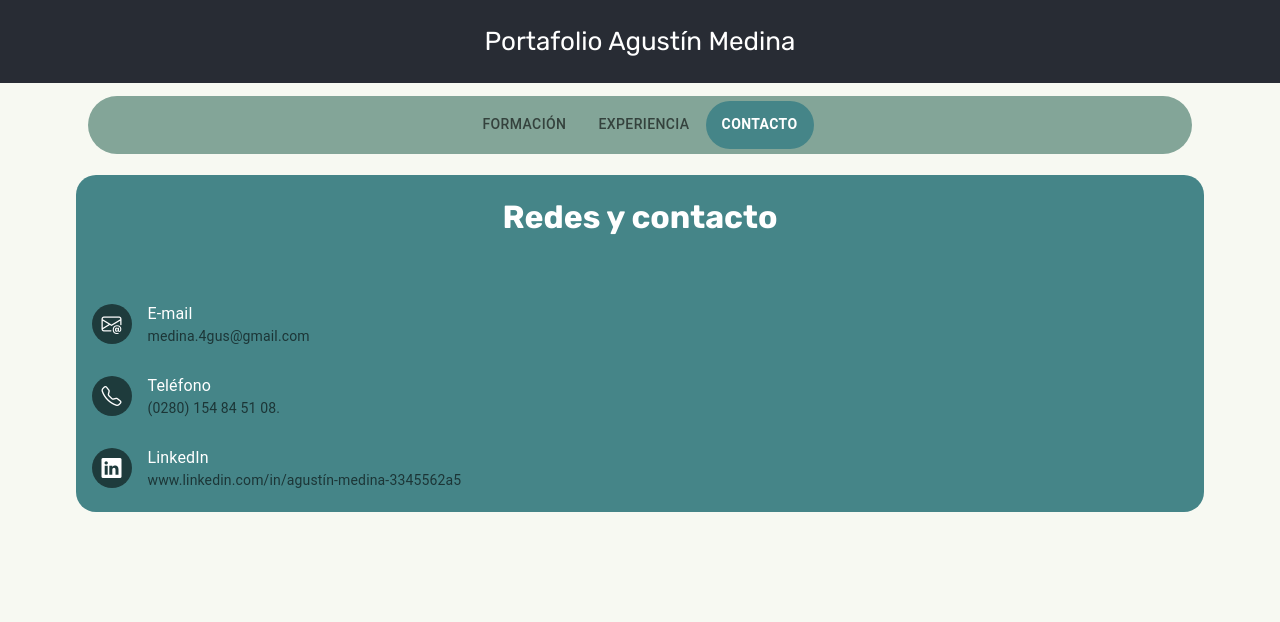
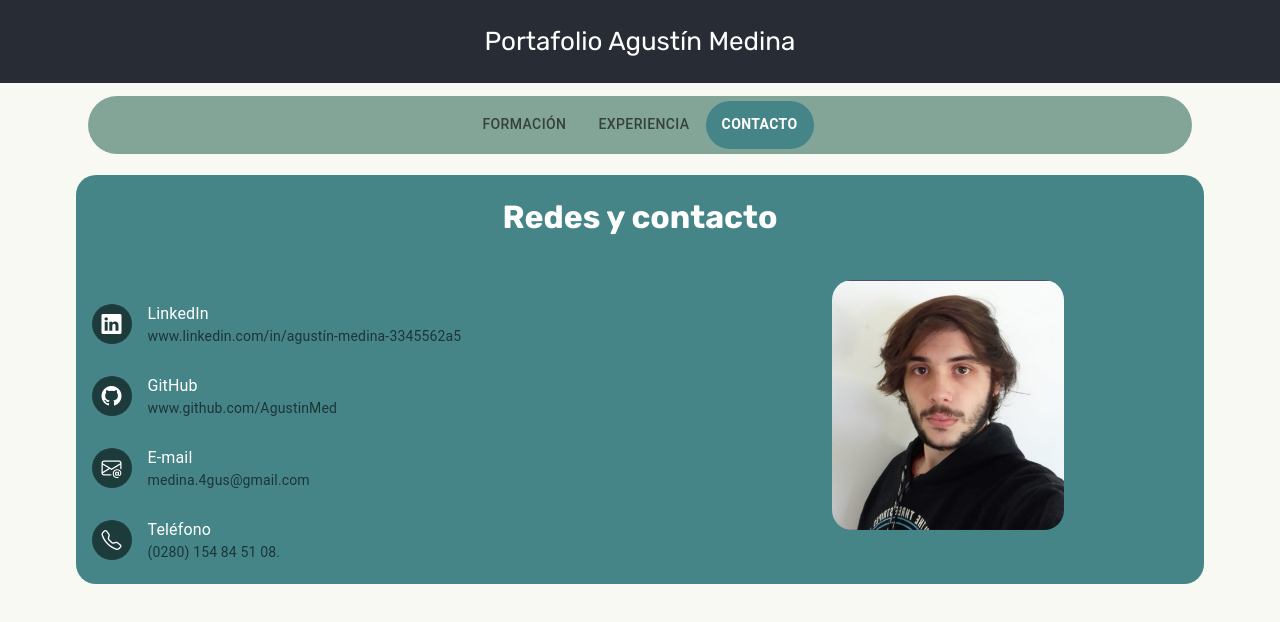
Before and after one commit to AgustinMed/portfolio, a React (Create React App) app: page / in a window 1280 px wide. Both pictures are taken after a click on the tab "CONTACTO". Shown: the top 622 px of the page. Built offline with nearby package versions, Linux system fonts and the light colour scheme.

Commit message:
tab de contacto terminada

```diff
--- a/src/App.css
+++ b/src/App.css
@@ -143,6 +143,24 @@ body {
   justify-content: center
 }
 
+.avatar-list-icon {
+  background-color: #1E3B3C !important
+}
+
+.contact-image {
+  border-radius: 20px;
+  max-height: 250px;
+  position: absolute;
+  margin-left: 15%
+}
+
+@media (max-width: 600px) {
+  .contact-image {
+    max-height: 150px;
+    position: unset;
+    margin-left: unset;
+  }
+}
 
 .paragraph-container {
   display: flex;
--- a/src/components/contacto.tsx
+++ b/src/components/contacto.tsx
@@ -1,35 +1,17 @@
 import { Avatar, List, ListItem, ListItemAvatar, ListItemText, Typography } from '@mui/material';
 import React from 'react';
-import CustomIcon from './customIcon';
+import perfil from '../assets/perfilCV.png';
+
 
 const Contacto: React.FC = () => {
   return (
     <div className='experiencia'>
       <h1 className='tab-title'>Redes y contacto</h1>
+            <img src={perfil} className='contact-image'/>
             <List>
                 <ListItem>
                   <ListItemAvatar>
-                    <Avatar sx={{backgroundColor: '#1E3B3C'}}>
-                        <i className="bi bi-envelope-at"></i>
-                    </Avatar>
-                  </ListItemAvatar>
-                  <ListItemText
-                    primary="E-mail" primaryTypographyProps={{color: 'white'}} secondary="medina.4gus@gmail.com"
-                  />
-                </ListItem>
-                <ListItem>
-                  <ListItemAvatar>
-                    <Avatar sx={{backgroundColor: '#1E3B3C'}}>
-                        <i className="bi bi-telephone"></i>
-                    </Avatar>
-                  </ListItemAvatar>
-                  <ListItemText
-                    primary="Teléfono" primaryTypographyProps={{color: 'white'}} secondary="(0280) 154 84 51 08."
-                  />
-                </ListItem>
-                <ListItem>
-                  <ListItemAvatar>
-                    <Avatar sx={{backgroundColor: '#1E3B3C'}}>
+                    <Avatar className='avatar-list-icon'>
                         <i className="bi bi-linkedin"></i>
                     </Avatar>
                   </ListItemAvatar>
@@ -38,8 +20,40 @@ const Contacto: React.FC = () => {
                         primary="LinkedIn" primaryTypographyProps={{color: 'white'}} secondary="www.linkedin.com/in/agustín-medina-3345562a5"
                     />
                   </a>
-
-
+                </ListItem>
+                <ListItem>
+                  <ListItemAvatar>
+                    <Avatar className='avatar-list-icon'>
+                        <i className="bi bi-github"></i>
+                    </Avatar>
+                  </ListItemAvatar>
+                  <a href='https://github.com/AgustinMed' target="_blank" style={{textDecoration: 'none'}}>
+                    <ListItemText
+                        primary="GitHub" primaryTypographyProps={{color: 'white'}} secondary="www.github.com/AgustinMed"
+                    />
+                  </a>
+                </ListItem>
+                <ListItem>
+                  <ListItemAvatar>
+                    <Avatar className='avatar-list-icon'>
+                        <i className="bi bi-envelope-at"></i>
+                    </Avatar>
+                  </ListItemAvatar>
+                  <a href="mailto:medina.4gus@gmail.com" target="_blank" style={{textDecoration: 'none'}}>
+                    <ListItemText
+                        primary="E-mail" primaryTypographyProps={{color: 'white'}} secondary="medina.4gus@gmail.com"
+                    />
+                  </a>
+                </ListItem>
+                <ListItem>
+                  <ListItemAvatar>
+                    <Avatar className='avatar-list-icon'>
+                        <i className="bi bi-telephone"></i>
+                    </Avatar>
+                  </ListItemAvatar>
+                  <ListItemText
+                    primary="Teléfono" primaryTypographyProps={{color: 'white'}} secondary="(0280) 154 84 51 08."
+                  />
                 </ListItem>
             </List>
 
--- a/src/components/customDialog.tsx
+++ b/src/components/customDialog.tsx
@@ -13,7 +13,18 @@ interface customDialogProps {
     link: string
 }
 
-const customDialog: React.FC<customDialogProps> = ({ title, image, description, open, images, onClose, link }) => {
+
+
+const CustomDialog: React.FC<customDialogProps> = ({ title, image, description, open, images, onClose, link }) => {
+  const [loadedImages, setLoadedImages] = useState<boolean[]>([]);
+
+  const handleImageLoad = (index: number) => {
+      setLoadedImages((prev) => {
+          const newLoadedImages = [...prev];
+          newLoadedImages[index] = true;
+          return newLoadedImages;
+      });
+  };
   return (
     <Dialog open={open} onClose={onClose} PaperProps={{ sx: { borderRadius: "20px", backgroundColor: '#F7F9F2' } }}>
       <DialogTitle sx={{ m: 0, p: 2 }}>
@@ -39,17 +50,34 @@ const customDialog: React.FC<customDialogProps> = ({ title, image, description,
         <Typography>
           {description}
         </Typography>
-        <Carousel sx={{borderRadius: '20px', marginTop: '3%'}}>
-          {images?.map((img, index) => (
-            <div key={index}>
-              <img src={img} alt={`Slide ${index}`} style={{ width: "100%", height: 'auto' }} />
-            </div>
-          ))}
-        </Carousel>
+        {images && images.length > 0 && (
+          <Carousel sx={{ borderRadius: "20px", marginTop: "3%" }}>
+              {images.map((img, index) => (
+                  <div
+                      key={index}
+                      style={{ width: "100%", height: "auto", overflow: "hidden", position: "relative" }}
+                  >
+                      <img
+                          src={img}
+                          alt={`Slide ${index}`}
+                          className="carousel-img"
+                          style={{
+                              width: "100%",
+                              height: "100%",
+                              objectFit: "cover",
+                              borderRadius: "10px",
+                              display: loadedImages[index] ? "block" : "none",
+                          }}
+                          onLoad={() => handleImageLoad(index)}
+                      />
+                  </div>
+              ))}
+          </Carousel>
+        )}
       </DialogContent>
     </Dialog>
 
   );
 };
 
-export default customDialog;
+export default CustomDialog;
--- a/src/components/formacion.tsx
+++ b/src/components/formacion.tsx
@@ -1,4 +1,4 @@
-import { Divider, Grid2, IconButton, List, ListItem, Typography } from '@mui/material';
+import { Avatar, Divider, Grid2, IconButton, List, ListItem, Typography } from '@mui/material';
 import React from 'react';
 import { PointerIcon } from './pointerIcon';
 
@@ -10,9 +10,13 @@ const Formacion: React.FC = () => {
         <div className='div-subtititle-item'>
           <h2 style={{color: 'white', margin: 0}}>Estudios secundarios</h2>
         </div>
+        <a href='https://www.google.com.ar/maps/place/Escuela+N%C2%BA+728+Alfonsina+Storni/@-42.7791513,-65.027112,17z/data=!3m1!4b1!4m6!3m5!1s0xbe024aa7aceb6c71:0x30182d763a77c6c7!8m2!3d-42.7791553!4d-65.0245371!16s%2Fg%2F11c2j2s632?entry=ttu&g_ep=EgoyMDI0MTIwMi4wIKXMDSoASAFQAw%3D%3D' target="_blank">
           <IconButton sx={{height: '50px', width: '50px'}}>
-            <PointerIcon/>
+            <Avatar className='avatar-list-icon'>
+              <i className="bi bi-geo-alt-fill"></i>
+            </Avatar>
           </IconButton>
+        </a>
       </div>
       <Divider></Divider>
       <div className='paragraph-container'>
@@ -26,9 +30,13 @@ const Formacion: React.FC = () => {
         <div className='div-subtititle-item'>
           <h2 style={{color: 'white', margin: 0}}>Estudios universitarios</h2>
         </div>
+        <a href='https://www.unp.edu.ar/' target="_blank">
           <IconButton sx={{height: '50px', width: '50px'}}>
-            <PointerIcon/>
+            <Avatar className='avatar-list-icon'>
+              <i className="bi bi-link-45deg"></i>
+            </Avatar>
           </IconButton>
+        </a>
       </div>
       <Divider></Divider>
       <div className='paragraph-container'>
```
Also changed, not shown: src/assets/perfilCV.png (added).
